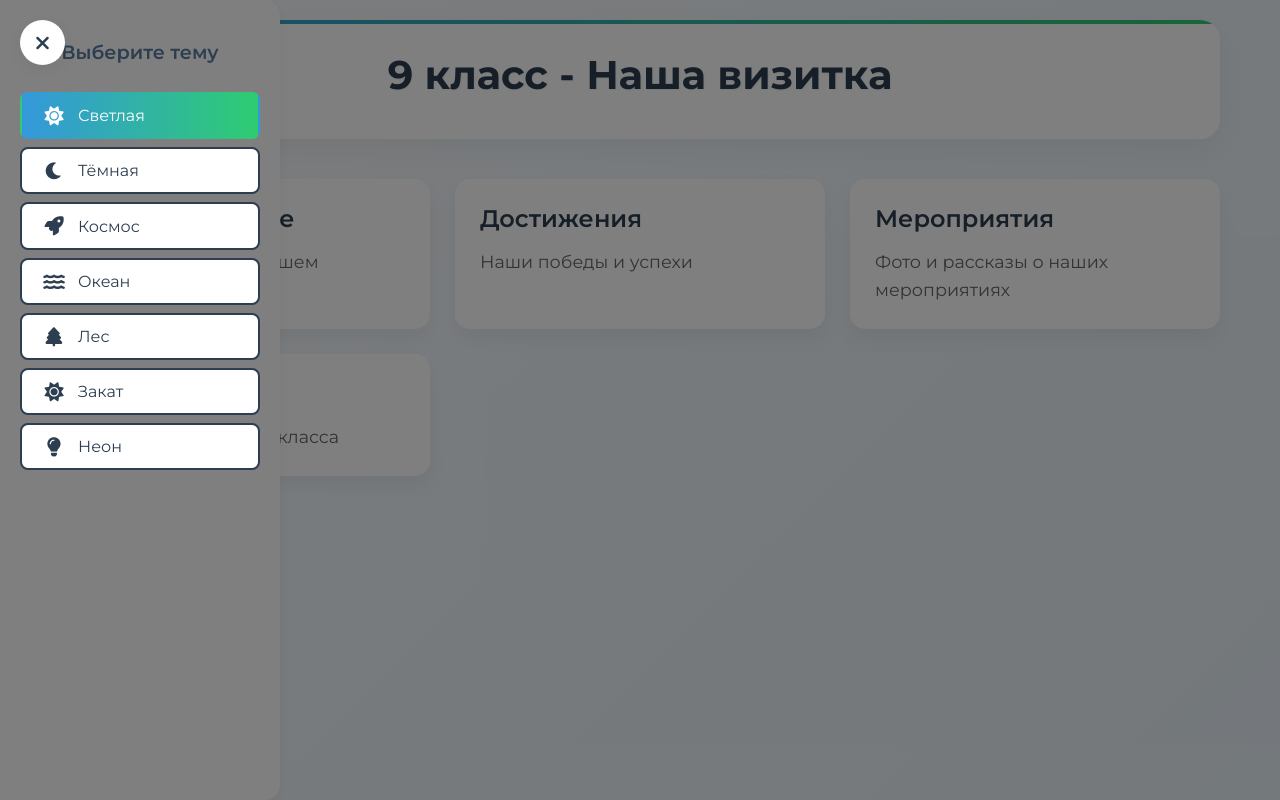
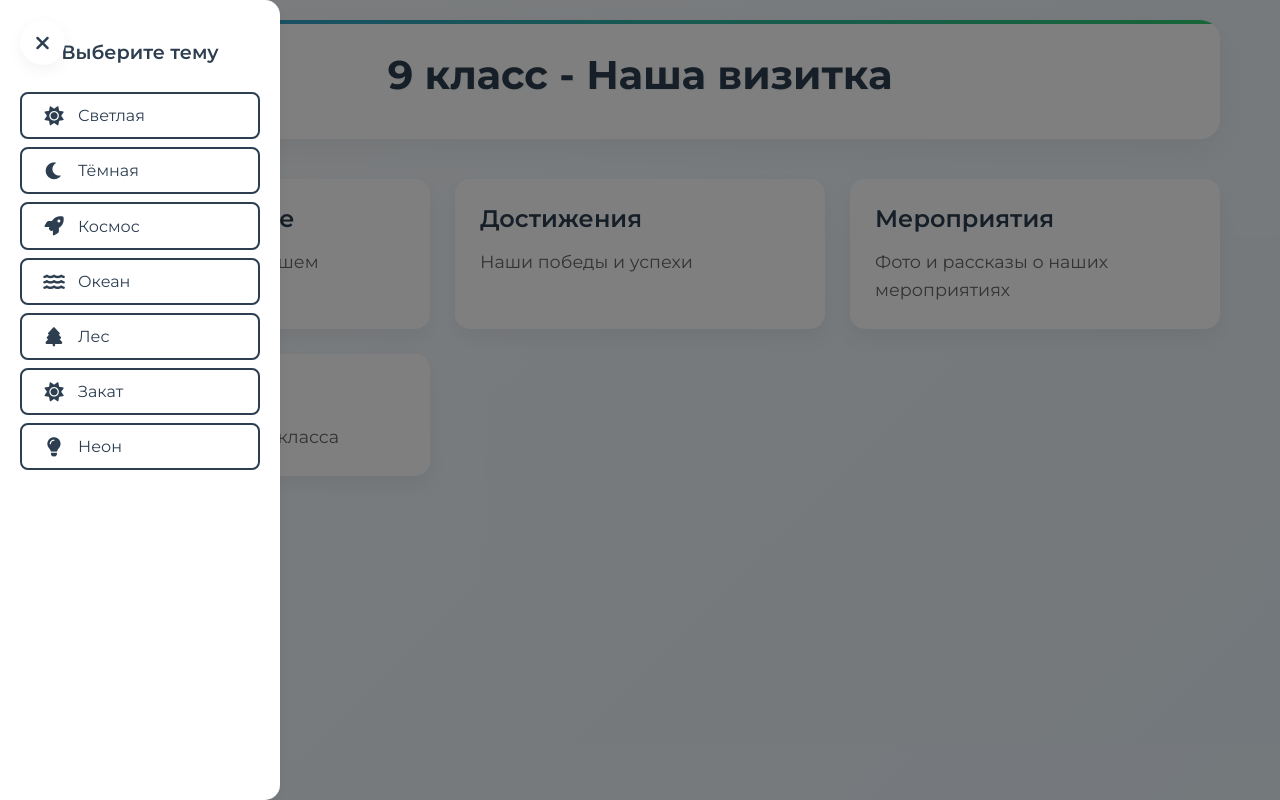
Before and after one commit to KDPATRIK/9k, a plain HTML site: page index.html in a window 1280 px wide. Both pictures are taken after a click on the button 42 px from the left and 42 px from the top of the page. Drawn offline with Linux system fonts and the light colour scheme.

Commit message:
Update index.html

```diff
--- a/index.html
+++ b/index.html
@@ -165,7 +165,26 @@
             transform: rotate(90deg);
         }
 
-        /* Обновленные стили для селектора тем */
+        /* Обновляем стили для оверлея */
+        .menu-overlay {
+            position: fixed;
+            top: 0;
+            left: 0;
+            width: 100vw;
+            height: 100vh;
+            background: rgba(0, 0, 0, 0.5);
+            opacity: 0;
+            visibility: hidden;
+            transition: all 0.3s ease;
+            z-index: 999;
+        }
+
+        .menu-overlay.active {
+            opacity: 1;
+            visibility: visible;
+        }
+
+        /* Обновляем стили для селектора тем */
         .theme-selector {
             position: fixed;
             top: 0;
@@ -182,6 +201,7 @@
             width: 280px;
             transition: left 0.3s ease;
             overflow-y: auto;
+            -webkit-overflow-scrolling: touch; /* Для плавной прокрутки на iOS */
         }
 
         .theme-selector.active {
@@ -355,24 +375,9 @@
             }
         }
 
-        /* Добавляем затемнение фона при открытом меню */
+        /* Удаляем старый оверлей */
         .theme-selector::after {
-            content: '';
-            position: fixed;
-            top: 0;
-            left: 0;
-            width: 100vw;
-            height: 100vh;
-            background: rgba(0, 0, 0, 0.5);
-            opacity: 0;
-            visibility: hidden;
-            transition: all 0.3s ease;
-            z-index: -1;
-        }
-
-        .theme-selector.active::after {
-            opacity: 1;
-            visibility: visible;
+            display: none;
         }
 
         * {
@@ -941,6 +946,7 @@
     <link rel="stylesheet" href="https://cdnjs.cloudflare.com/ajax/libs/font-awesome/6.0.0/css/all.min.css">
 </head>
 <body>
+    <div class="menu-overlay" onclick="closeThemeMenu()"></div>
     <button class="menu-button" onclick="toggleThemeMenu()">
         <i class="fas fa-bars"></i>
     </button>
@@ -1204,34 +1210,39 @@
     </div>
 
     <script>
-        // Добавляем функцию для переключения меню тем
+        // Обновляем функцию переключения меню
         function toggleThemeMenu() {
             const menuButton = document.querySelector('.menu-button');
             const themeSelector = document.querySelector('.theme-selector');
+            const overlay = document.querySelector('.menu-overlay');
 
             menuButton.classList.toggle('active');
             themeSelector.classList.toggle('active');
+            overlay.classList.toggle('active');
 
             // Меняем иконку при открытии/закрытии
             const icon = menuButton.querySelector('i');
             if (menuButton.classList.contains('active')) {
                 icon.className = 'fas fa-times';
+                document.body.style.overflow = 'hidden'; // Блокируем прокрутку страницы
             } else {
                 icon.className = 'fas fa-bars';
-            }
-        }
-
-        // Закрываем меню при клике вне его
-        document.addEventListener('click', (e) => {
+                document.body.style.overflow = ''; // Разблокируем прокрутку
+            }
+        }
+
+        // Добавляем функцию закрытия меню
+        function closeThemeMenu() {
             const menuButton = document.querySelector('.menu-button');
             const themeSelector = document.querySelector('.theme-selector');
-
-            if (!menuButton.contains(e.target) && !themeSelector.contains(e.target)) {
-                menuButton.classList.remove('active');
-                themeSelector.classList.remove('active');
-                menuButton.querySelector('i').className = 'fas fa-bars';
-            }
-        });
+            const overlay = document.querySelector('.menu-overlay');
+
+            menuButton.classList.remove('active');
+            themeSelector.classList.remove('active');
+            overlay.classList.remove('active');
+            menuButton.querySelector('i').className = 'fas fa-bars';
+            document.body.style.overflow = ''; // Разблокируем прокрутку
+        }
 
         // Обновляем функцию changeTheme
         function changeTheme(theme) {
@@ -1247,18 +1258,38 @@
             });
 
             // Закрываем меню после выбора темы
-            const menuButton = document.querySelector('.menu-button');
+            closeThemeMenu();
+        }
+
+        // Добавляем обработчик для кнопки Escape
+        document.addEventListener('keydown', (e) => {
+            if (e.key === 'Escape') {
+                closeThemeMenu();
+            }
+        });
+
+        // Добавляем обработчик для свайпа влево
+        let touchStartX = 0;
+        let touchEndX = 0;
+
+        document.addEventListener('touchstart', (e) => {
+            touchStartX = e.changedTouches[0].screenX;
+        });
+
+        document.addEventListener('touchend', (e) => {
+            touchEndX = e.changedTouches[0].screenX;
+            handleSwipe();
+        });
+
+        function handleSwipe() {
             const themeSelector = document.querySelector('.theme-selector');
-            menuButton.classList.remove('active');
-            themeSelector.classList.remove('active');
-            menuButton.querySelector('i').className = 'fas fa-bars';
-        }
-
-        // Загружаем сохраненную тему при загрузке страницы
-        document.addEventListener('DOMContentLoaded', () => {
-            const savedTheme = localStorage.getItem('theme') || 'light';
-            changeTheme(savedTheme);
-        });
+            if (themeSelector.classList.contains('active')) {
+                const swipeDistance = touchEndX - touchStartX;
+                if (swipeDistance < -50) { // Свайп влево
+                    closeThemeMenu();
+                }
+            }
+        }
 
         function showSection(sectionId) {
             // Скрываем все секции
```
